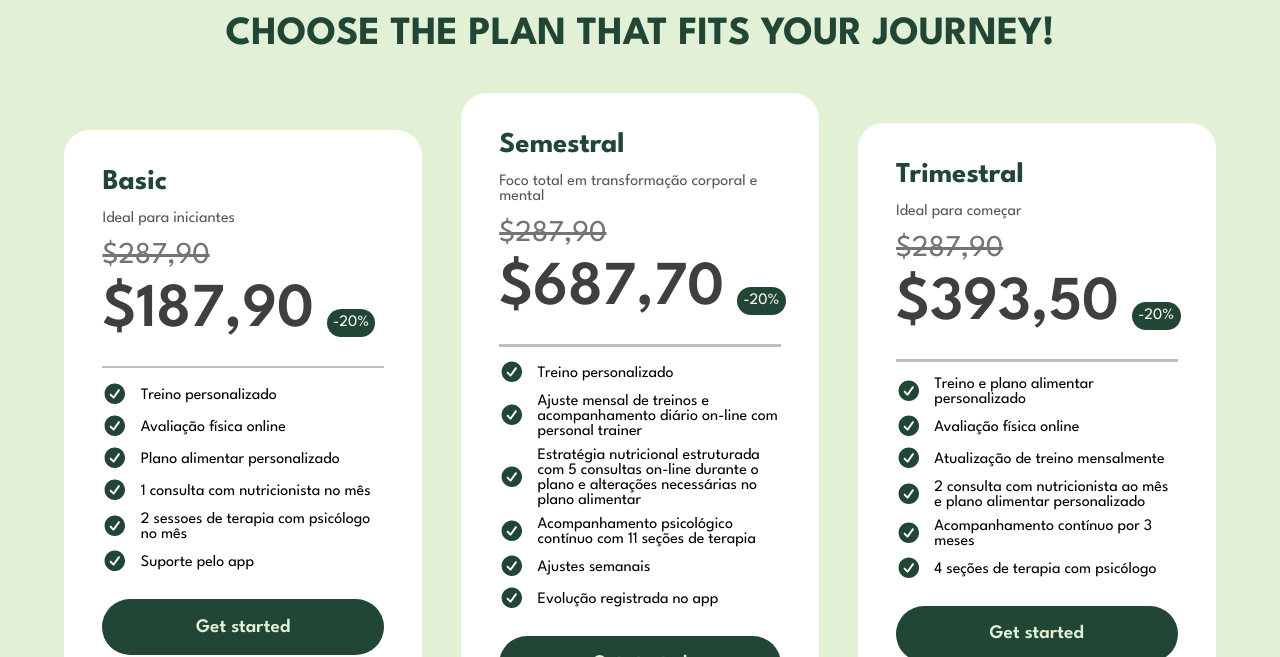
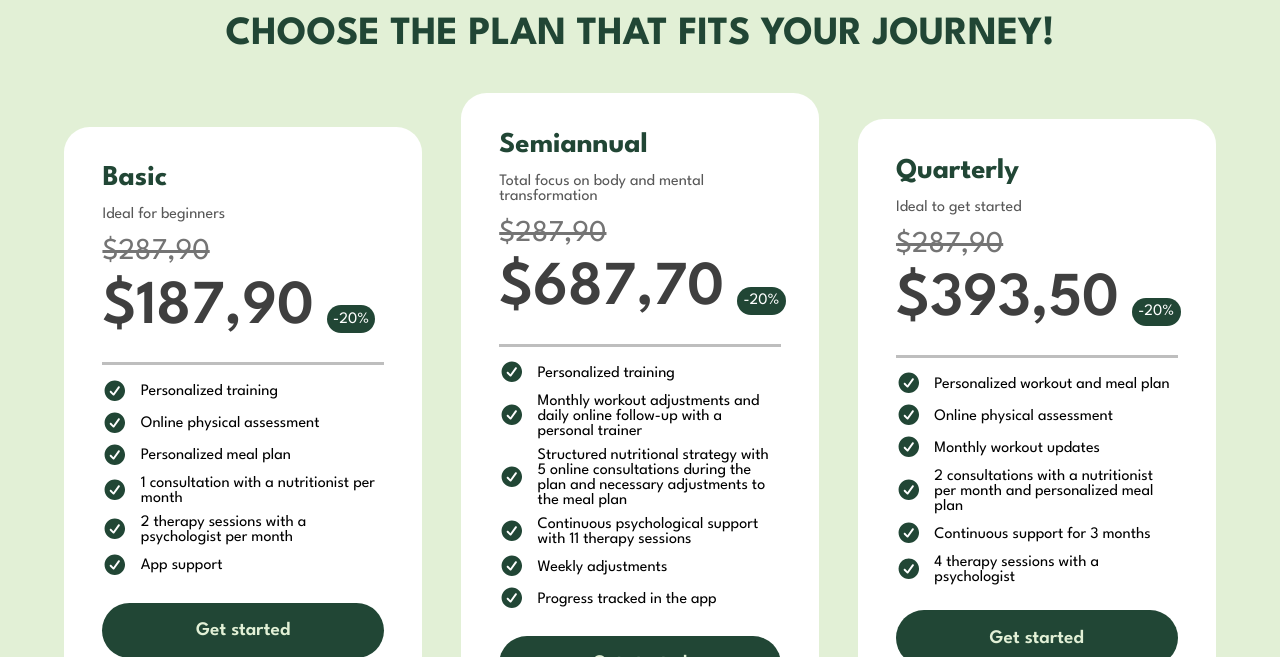
Before and after one commit to LucasAltino/TrainWell, a React (Create React App) app: page / in a window 1280 px wide. Shown: the part 3500-4157 px from the top of the page. Built offline with nearby package versions, Linux system fonts and the light colour scheme; the HTML template or start-up script is replaced by a standard one; a web font is replaced by a local one.

Commit message:
Update Planos.jsx

```diff
--- a/src/sections/Planos.jsx
+++ b/src/sections/Planos.jsx
@@ -9,46 +9,46 @@ function Planos(){
                 <div className={style.planos}>
                     <CardPlano
                         titulo="Basic"
-                        descricao="Ideal para iniciantes"
+                        descricao="Ideal for beginners"
                         precocheio="$287,90"
                         preco="$187,90"
                         beneficios={[
-                            "Treino personalizado",
-                            "Avaliação física online",
-                            "Plano alimentar personalizado",
-                            "1 consulta com nutricionista no mês",
-                            "2 sessoes de terapia com psicólogo no mês",
-                            "Suporte pelo app"
+                            "Personalized training",
+                            "Online physical assessment",
+                            "Personalized meal plan",
+                            "1 consultation with a nutritionist per month",
+                            "2 therapy sessions with a psychologist per month",
+                            "App support"
                         ]}
                     />
 
                     <CardPlano
-                        titulo="Semestral"
-                        descricao="Foco total em transformação corporal e mental"
+                        titulo="Semiannual"
+                        descricao="Total focus on body and mental transformation"
                         precocheio="$287,90"
                         preco="$687,70"
                         beneficios={[
-                            "Treino personalizado",
-                            "Ajuste mensal de treinos e acompanhamento diário on-line com personal trainer",
-                            "Estratégia nutricional estruturada com 5 consultas on-line durante o plano e alterações necessárias no plano alimentar",
-                            "Acompanhamento psicológico contínuo com 11 seções de terapia",
-                            "Ajustes semanais",
-                            "Evolução registrada no app"
+                            "Personalized training",
+                            "Monthly workout adjustments and daily online follow-up with a personal trainer",
+                            "Structured nutritional strategy with 5 online consultations during the plan and necessary adjustments to the meal plan",
+                            "Continuous psychological support with 11 therapy sessions",
+                            "Weekly adjustments",
+                            "Progress tracked in the app"
                         ]}
                     />
 
                     <CardPlano
-                        titulo="Trimestral"
-                        descricao="Ideal para começar"
+                        titulo="Quarterly"
+                        descricao="Ideal to get started"
                         precocheio="$287,90"
                         preco="$393,50"
                         beneficios={[
-                            "Treino e plano alimentar personalizado",
-                            "Avaliação física online",
-                            "Atualização de treino mensalmente",
-                            "2 consulta com nutricionista ao mês e plano alimentar personalizado",
-                            "Acompanhamento contínuo por 3 meses",
-                            "4 seções de terapia com psicólogo",
+                            "Personalized workout and meal plan",
+                            "Online physical assessment",
+                            "Monthly workout updates",
+                            "2 consultations with a nutritionist per month and personalized meal plan",
+                            "Continuous support for 3 months",
+                            "4 therapy sessions with a psychologist",
                         ]}
                     />
                 </div>
```
